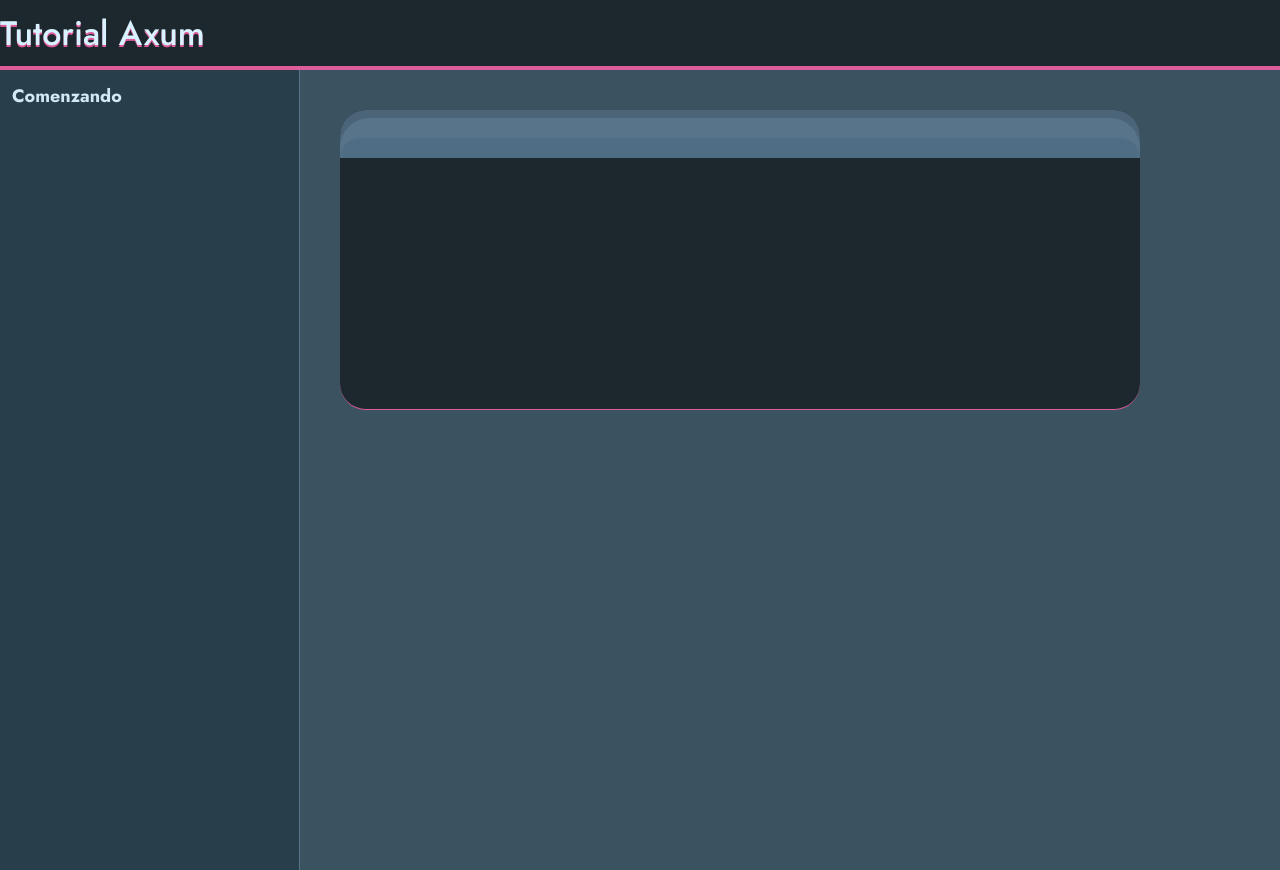
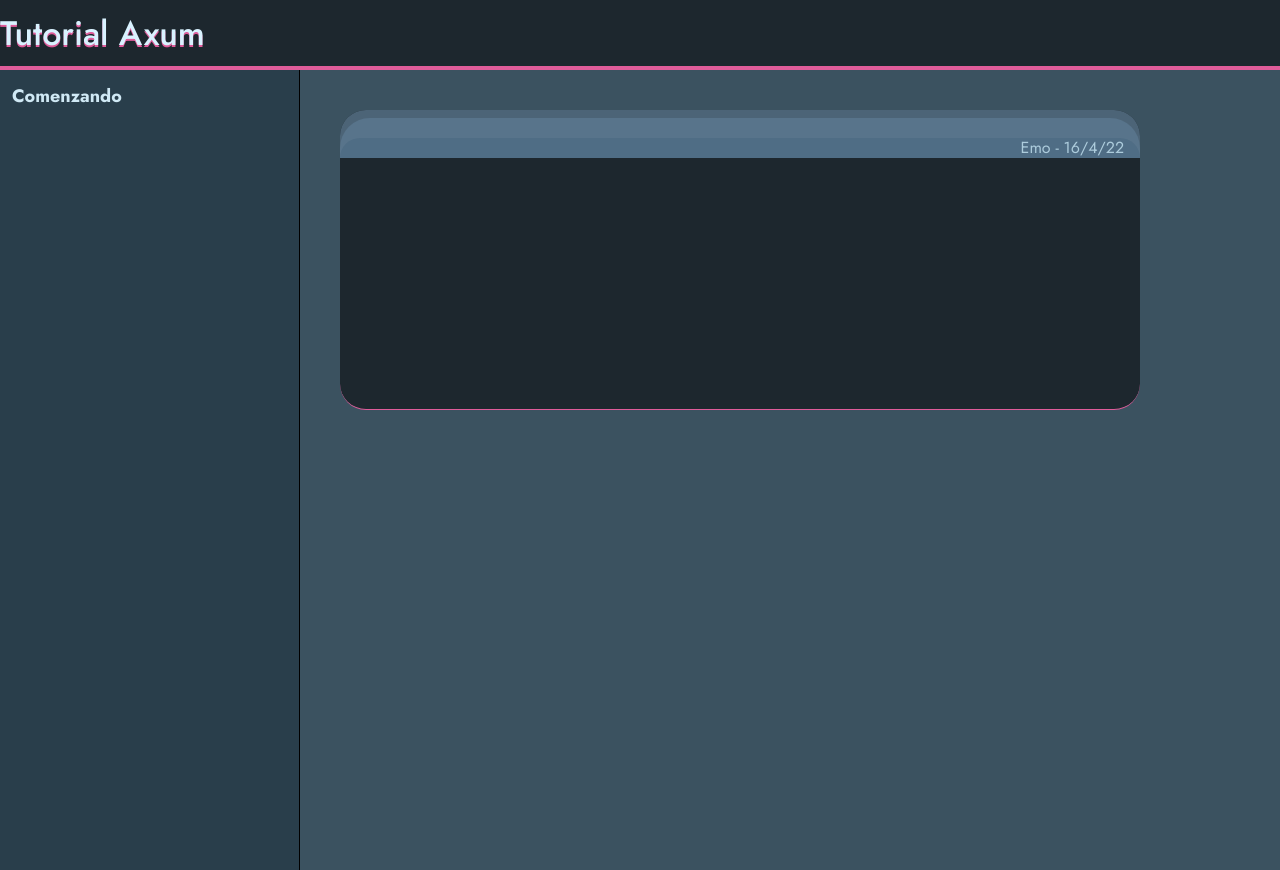
Before and after one commit to EmoPorEmilio/proyecto-viviana-test, a Next.js app: page / in a window 1280 px wide. Built offline with nearby package versions, Linux system fonts and the light colour scheme.

Commit message:
author or date

```diff
--- a/components/Code/index.tsx
+++ b/components/Code/index.tsx
@@ -1,8 +1,12 @@
 const Code = () => (
   <div className='flex flex-col w-[800px] h-[300px] rounded-[26px] bg-darkest-bg border-accent border-solid border-b'>
-    <div className='flex flex-col justify-end h-[50px] rounded-t-[26px] bg-primary-500 border-b-2 border-darkest-bg'>
-      <div className='flex flex-col justify-end h-[40px] rounded-t-[30px] bg-primary-300'>
-        <div className='flex h-[20px] rounded-t-[100px] bg-primary-400'></div>
+    <div className='flex flex-col justify-end h-[50px] rounded-t-[26px] bg-primary-800 border-b-2 border-darkest-bg'>
+      <div className='flex flex-col justify-end h-[40px] rounded-t-[30px] bg-primary-600'>
+        <div className='flex items-center justify-end h-[20px] rounded-t-[100px] bg-primary-700 pr-4'>
+          <span className='text-primary-400 text-base font-regular'>
+            Emo - 16/4/22
+          </span>
+        </div>
       </div>
     </div>
   </div>
--- a/tailwind.config.ts
+++ b/tailwind.config.ts
@@ -15,9 +15,10 @@ const config: Config = {
       white: '#FFFFFF',
       'primary-100': '#D9F2FF',
       'primary-200': '#D0E9F5',
-      'primary-300': '#58748B',
-      'primary-400': '#4F6D85',
-      'primary-500': '#4C6477',
+      'primary-400': '#ADCCDC',
+      'primary-600': '#58748B',
+      'primary-700': '#4F6D85',
+      'primary-800': '#4C6477',
     },
     extend: {
       dropShadow: {
```
